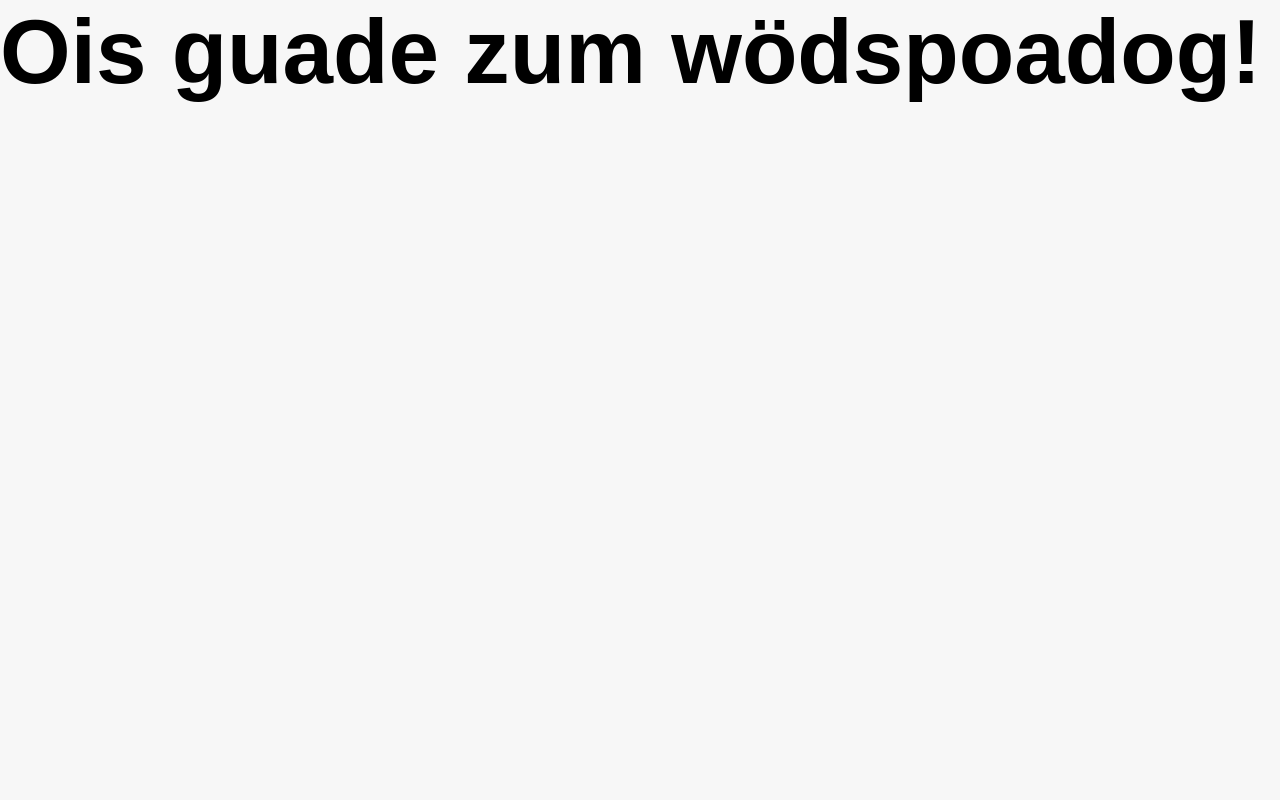
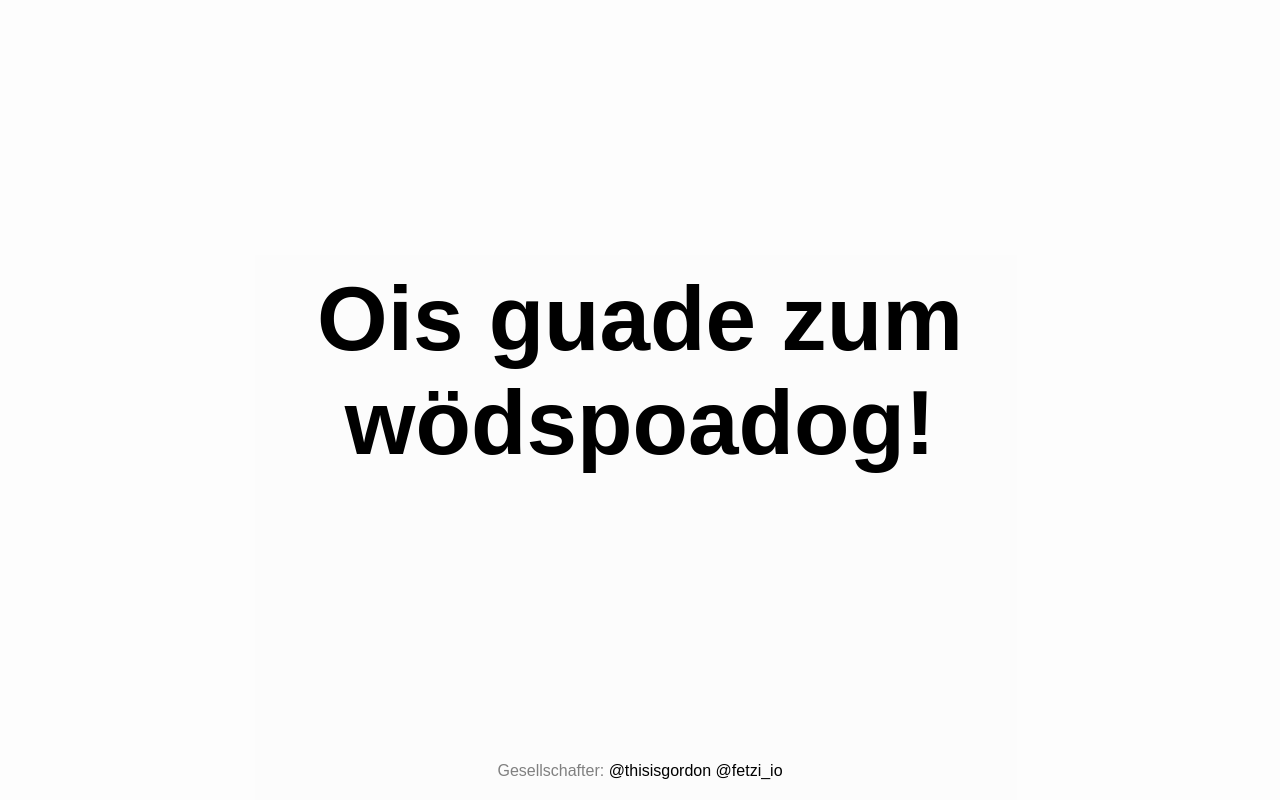
Before and after one commit to k9ordon/weltspartag.eu, a plain HTML site: page index.html in a window 1280 px wide. Drawn offline with Linux system fonts and the light colour scheme.

Commit message:
relaunch 🎅🏿

```diff
--- a/index.html
+++ b/index.html
@@ -1,6 +1,6 @@
 <html lang="de">
 <meta name="robots" content="noindex, nofollow">
-<meta name="viewport" content="user-scalable=no, width=device-width, minimum-scale=1.0, maximum-scale=1.0"/>
+<meta name="viewport" content="user-scalable=no, width=device-width, minimum-scale=1.0, maximum-scale=1.0" />
 
 <style>
 	* {
@@ -10,18 +10,54 @@
 	body {
 		font-family: sans-serif;
 		background: #f7f7f7;
-		margin:0;
+		margin: 0;
+	}
+
+	layout {
+		display: flex;
+		flex-direction: column;
+		min-height: 100%;
+		text-align: center;
+		background: rgba(255, 255, 255, 0.7);
+		/*padding: 20px;*/
+	}
+
+	content {
+		flex: 1;
+		align-items: center;
+		justify-content: center;
+		display: flex;
+		padding:20px;
 	}
 
 	h1 {
-		flex: 1;
-		font-size: calc( 50px + (100 - 50) * (100vw - 300px) / (1500 - 300) );
+		flex:1;
+		font-size: calc( 50px + (100 - 50) * (100vw - 300px) / (1500 - 300));
 		font-weight: 700;
 	}
+
+	footer {
+		flex: 0 0 50px;
+		padding:20px;
+		color: gray;
+	}
+
+	footer a {
+		color: black;
+		text-decoration: none;
+	}
+
 </style>
 
-<boldText>
-	<h1>
-		Ois guade zum w&ouml;dspoadog!
-	</h1>
-</boldText>
+<layout>
+	<content>
+		<h1>
+			Ois guade zum w&ouml;dspoadog!
+		</h1>
+	</content>
+	<footer>
+		Gesellschafter:
+		<a href="https://twitter.com/thisisgordon">@thisisgordon</a>
+		<a href="https://twitter.com/fetzi_io">@fetzi_io</a>
+	</footer>
+</layout>
```
